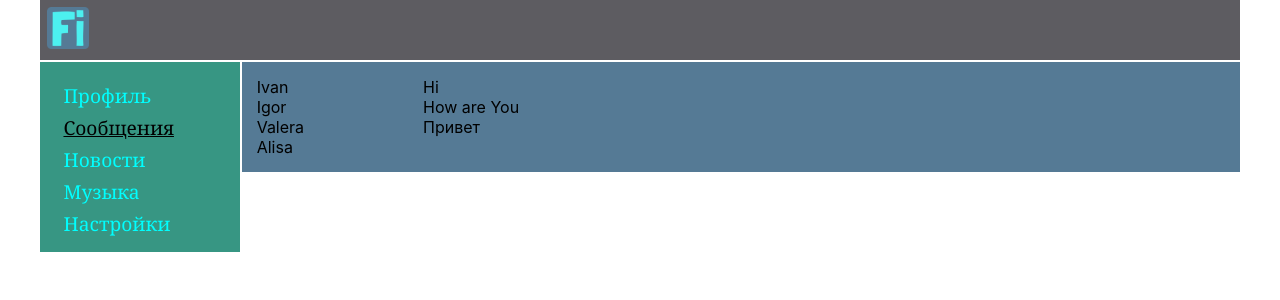
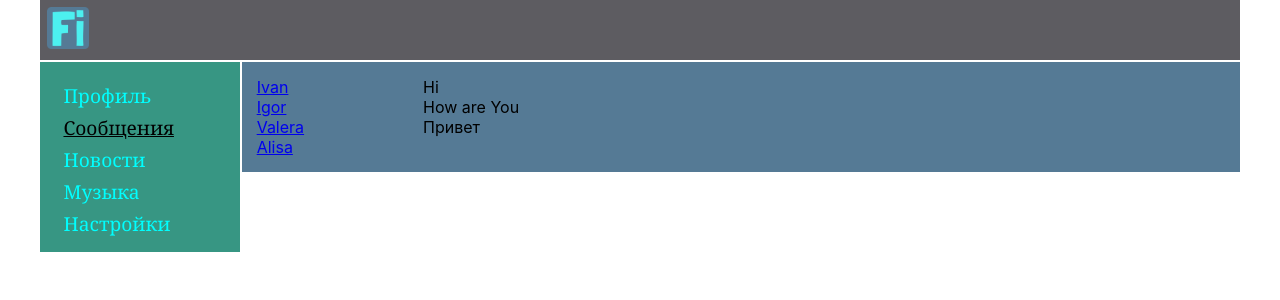
Before and after one commit to Filinion/myProject-React, a React (Create React App) app: page /Dialogs in a window 1280 px wide. Shown: the top 300 px of the page. Built offline with nearby package versions, Linux system fonts and the light colour scheme; the HTML template or start-up script is replaced by a standard one.

Commit message:
Lesson 22 React

```diff
--- a/src/App.js
+++ b/src/App.js
@@ -16,11 +16,11 @@ function App() {
       <Navbar />
       <div className="app-wrapper-content">
         <Routes>
-          <Route path="Profile" element={<Profile />} />
-          <Route path="Dialogs" element={<Dialogs />} />
-          <Route path="News" element={<News />} />
-          <Route path="Music" element={<Music />} />
-          <Route path="Setting" element={<Setting />} />
+          <Route path="/Profile/" element={<Profile />} />
+          <Route path="/Dialogs/*" element={<Dialogs />} />
+          <Route path="/News/" element={<News />} />
+          <Route path="/Music/" element={<Music />} />
+          <Route path="/Setting/" element={<Setting />} />
         </Routes>
       </div>
     </div>
--- a/src/components/Dialogs/Dialogs.jsx
+++ b/src/components/Dialogs/Dialogs.jsx
@@ -1,13 +1,22 @@
+import { Link } from "react-router-dom";
 import classes from "./Dialogs.module.css";
 
 const Dialogs = (props) => {
   return (
     <div className={classes.dialogs}>
       <div className={classes.dialogsItems}>
-        <div className={classes.dialog}>Ivan</div>
-        <div className={classes.dialog}>Igor</div>
-        <div className={classes.dialog}>Valera</div>
-        <div className={classes.dialog}>Alisa</div>
+        <div className={classes.dialog}>
+          <Link to="/dialogs/1">Ivan</Link>
+        </div>
+        <div className={classes.dialog}>
+          <Link to="/dialogs/2">Igor</Link>
+        </div>
+        <div className={classes.dialog}>
+          <Link to="/dialogs/3">Valera</Link>
+        </div>
+        <div className={classes.dialog}>
+          <Link to="/dialogs/4">Alisa</Link>
+        </div>
       </div>
       <div className={classes.messages}>
         <div className={classes.message}>Hi</div>
--- a/src/components/Navbar/Navbar.module.css
+++ b/src/components/Navbar/Navbar.module.css
@@ -23,7 +23,7 @@
 }
 
 .item a:hover {
-  color: cadetblue;
+  color: rgb(16, 84, 87);
 }
 
 .item a.activeLink {
```
